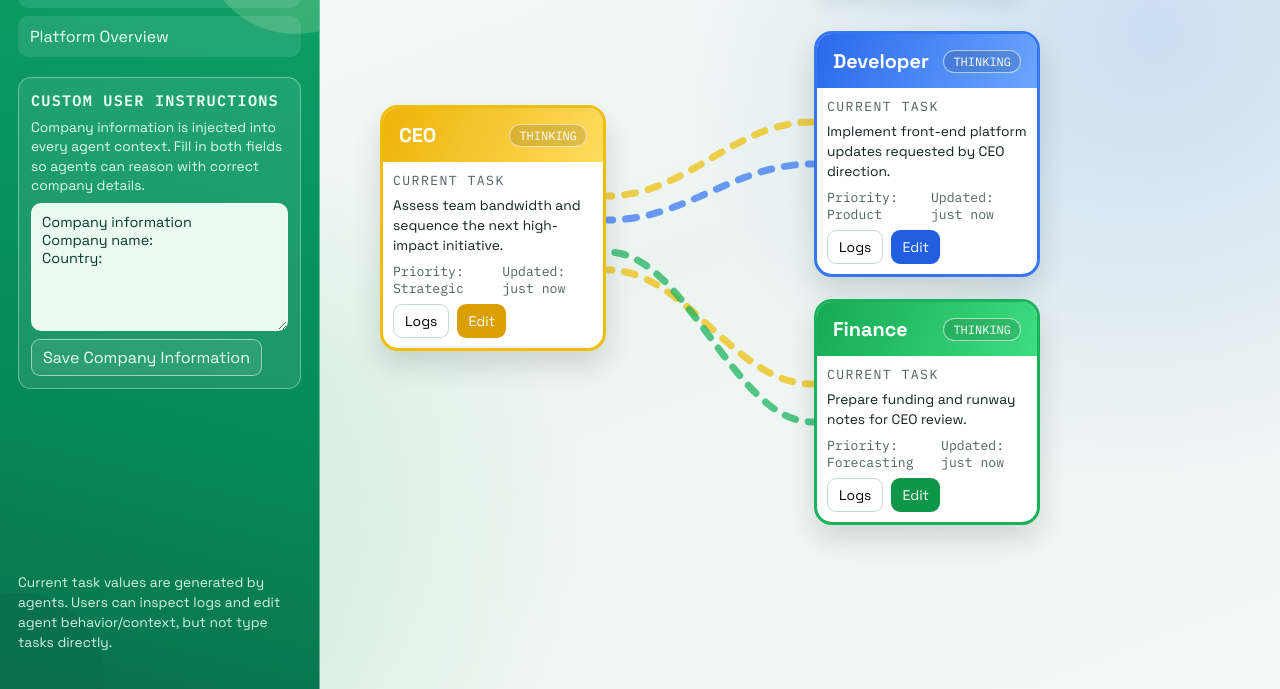
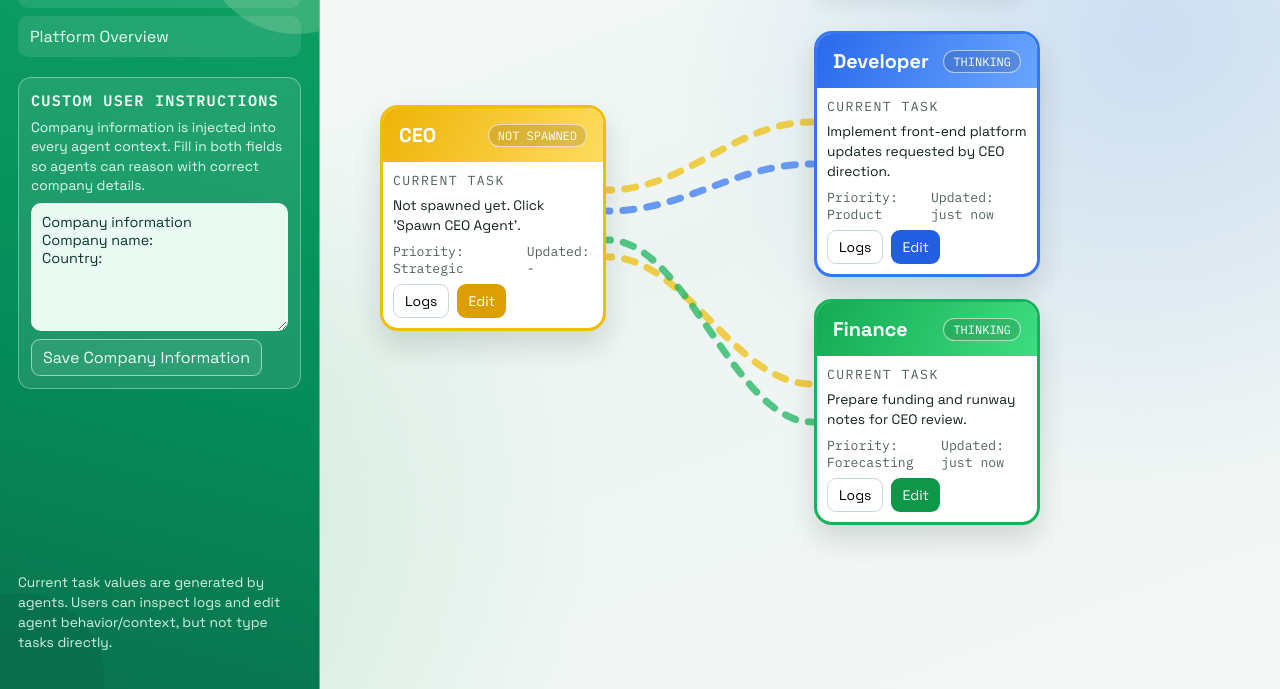
Before and after one commit to P1N60/statful, a plain HTML site: page docs/platform.html in a window 1280 px wide. Shown: the part 111-800 px from the top of the page. Drawn offline with Linux system fonts and the light colour scheme.

Commit message:
Show CEO as not spawned until spawn button is used

```diff
--- a/docs/platform.html
+++ b/docs/platform.html
@@ -994,10 +994,11 @@
 
         function agentDefaults(role) {
             const now = Date.now();
+            const isCeo = role === "ceo";
             return {
                 role,
-                task: roleConfig[role].taskPool[0],
-                status: "thinking",
+                task: isCeo ? "Not spawned yet. Click 'Spawn CEO Agent'." : roleConfig[role].taskPool[0],
+                status: isCeo ? "not spawned" : "thinking",
                 updatedAt: now,
                 memoryLogs: [
                     `${timeStamp(now)} Memory initialized from ${instructionFiles.defaultPath}.`,
@@ -1055,6 +1056,13 @@
                 const statusNode = document.querySelector(`[data-status="${role}"]`);
                 const updatedNode = document.querySelector(`[data-updated="${role}"]`);
 
+                if (role === "ceo" && !state.ceoBackendAgentId) {
+                    if (taskNode) taskNode.textContent = "Not spawned yet. Click 'Spawn CEO Agent'.";
+                    if (statusNode) statusNode.textContent = "Not Spawned";
+                    if (updatedNode) updatedNode.textContent = "Updated: -";
+                    return;
+                }
+
                 if (taskNode) {
                     taskNode.textContent = agent.task;
                 }
@@ -1070,7 +1078,7 @@
         function updateAllTasks(reason) {
             const now = Date.now();
             ["ceo", "developer", "finance"].forEach((role) => {
-                if (role === "ceo" && state.ceoBackendAgentId) {
+                if (role === "ceo" && !state.ceoBackendAgentId) {
                     return;
                 }
                 const agent = state.agents[role];
@@ -1105,6 +1113,10 @@
         }
 
         async function openLogs(role) {
+            if (role === "ceo" && !state.ceoBackendAgentId) {
+                showToast("Spawn CEO first.");
+                return;
+            }
             const agent = state.agents[role];
             panelRole = role;
             panelMode = "logs";
```
